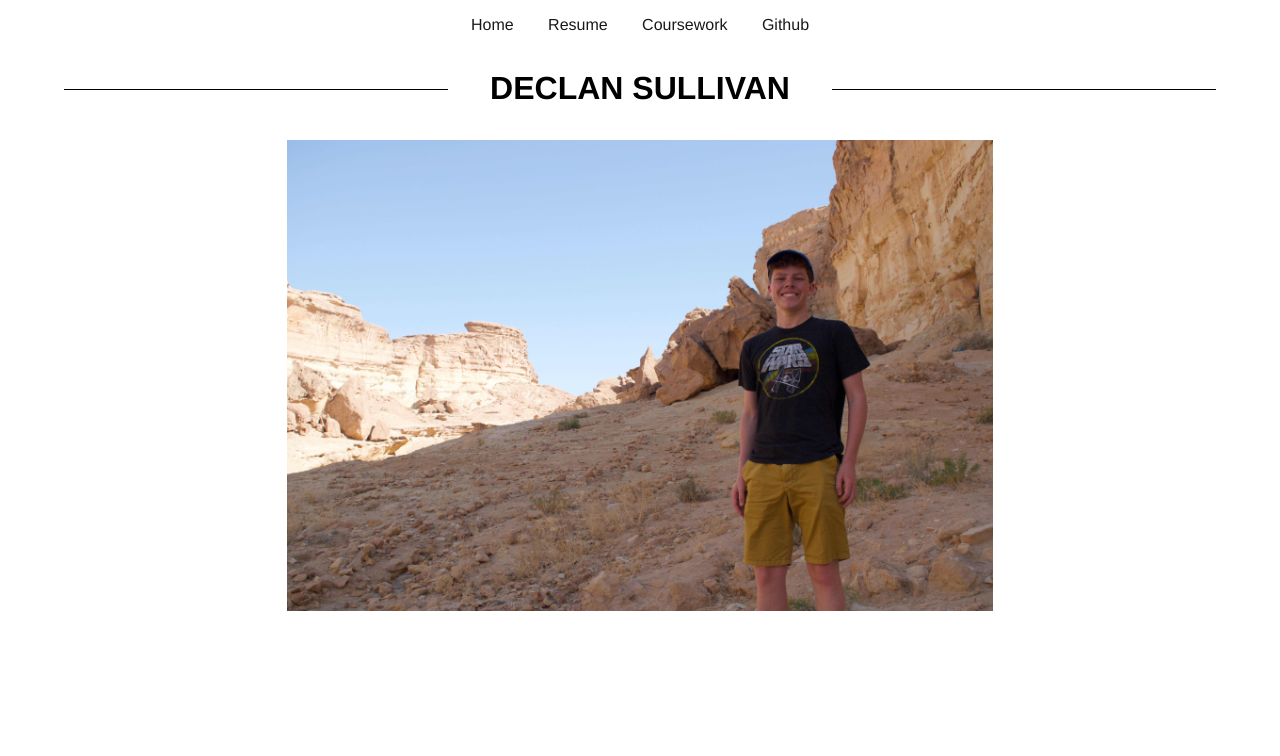
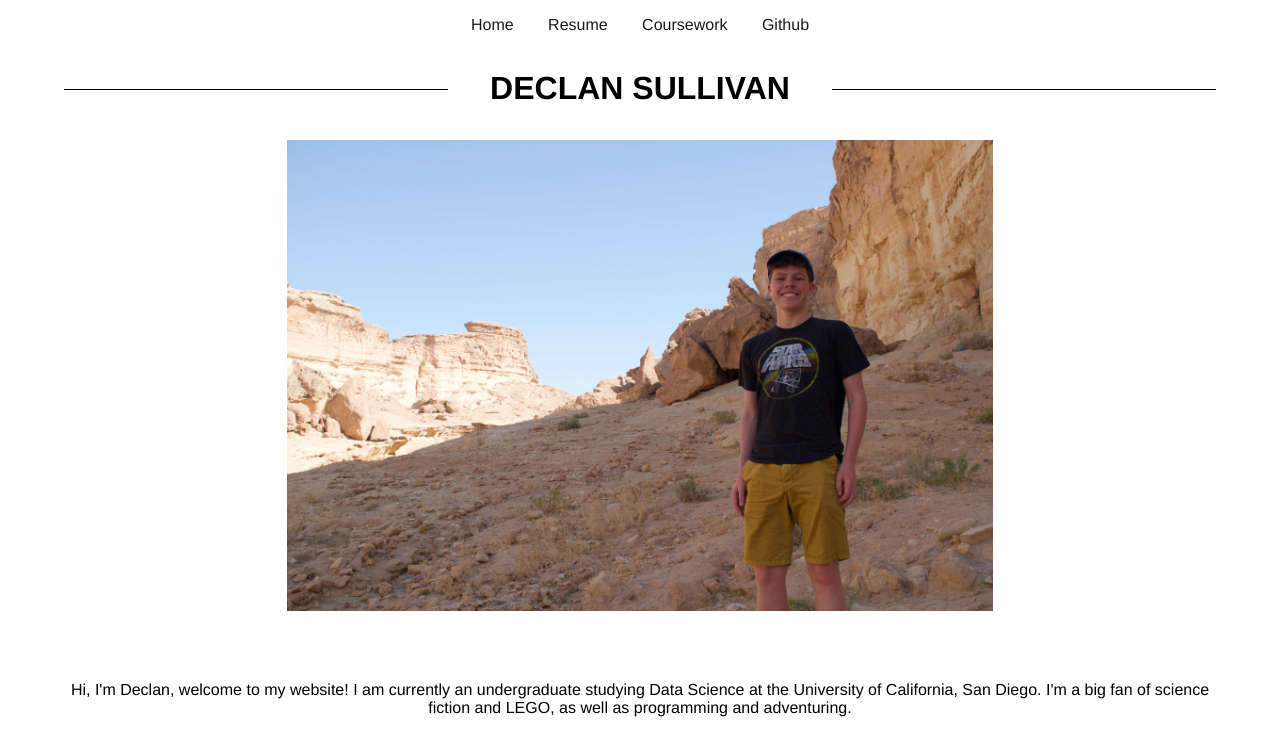
Before and after one commit to declansullivan/static-html-site, a Jekyll site: the page built from index.html, in a window 1280 px wide. Shown: the top 756 px of the page. Built offline with Jekyll 4.4.1, drawn with Linux system fonts in a browser that asks for light colours.

Commit message:
Update index.html

```diff
--- a/index.html
+++ b/index.html
@@ -17,6 +17,9 @@ title: Declan Sullivan
     </div>
     <div class="imgborder">
       <img class="home" src="/css/home3.jpg"></img>
+      <p class="about">Hi, I'm Declan, welcome to my website!  I am currently an undergraduate studying Data Science at the University of California, San Diego.  I'm a big fan of science fiction and LEGO, as well as programming and adventuring.
+        <br><br>
+        </p>
     </div>
   </div>
 </body>
```
